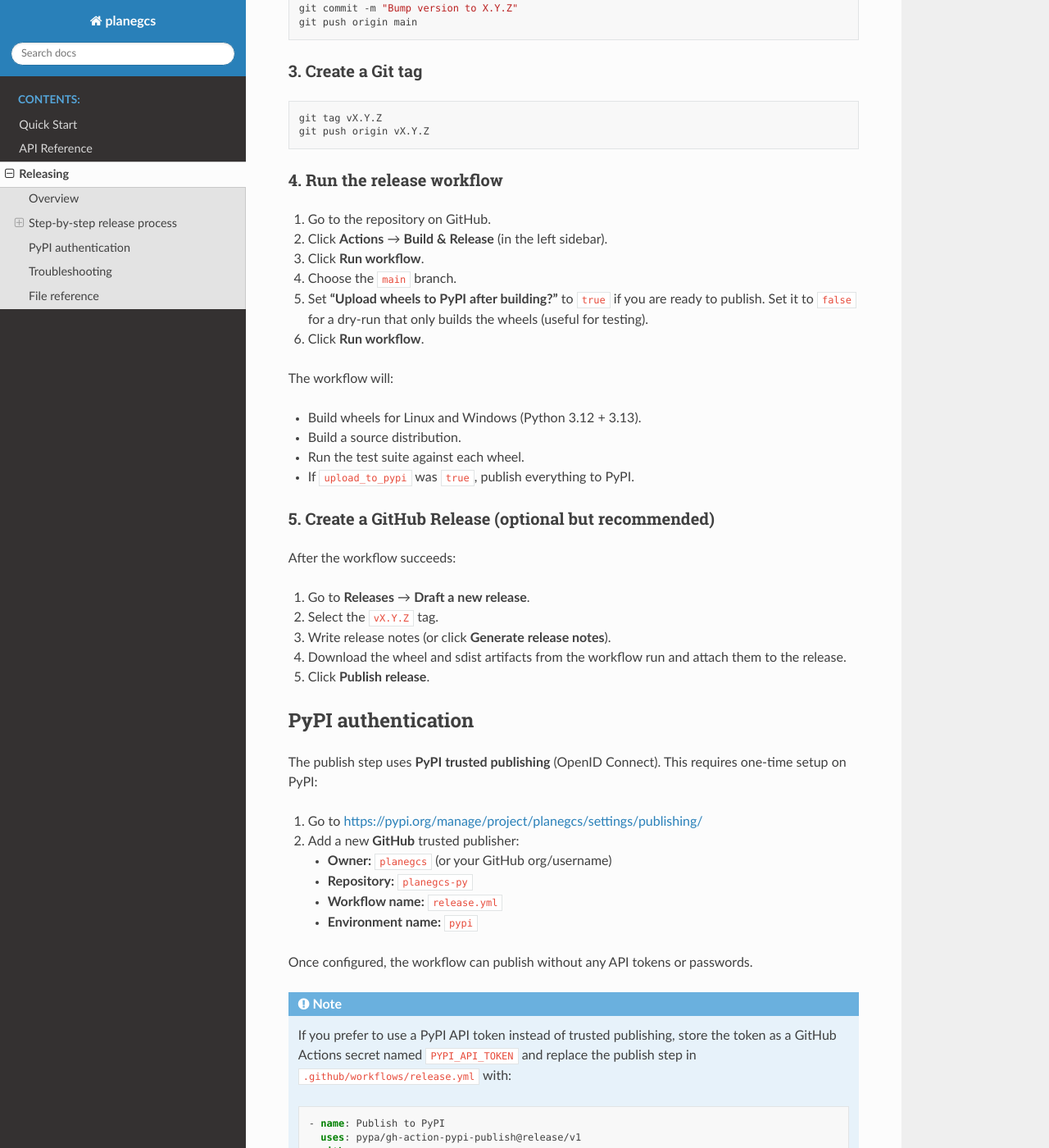
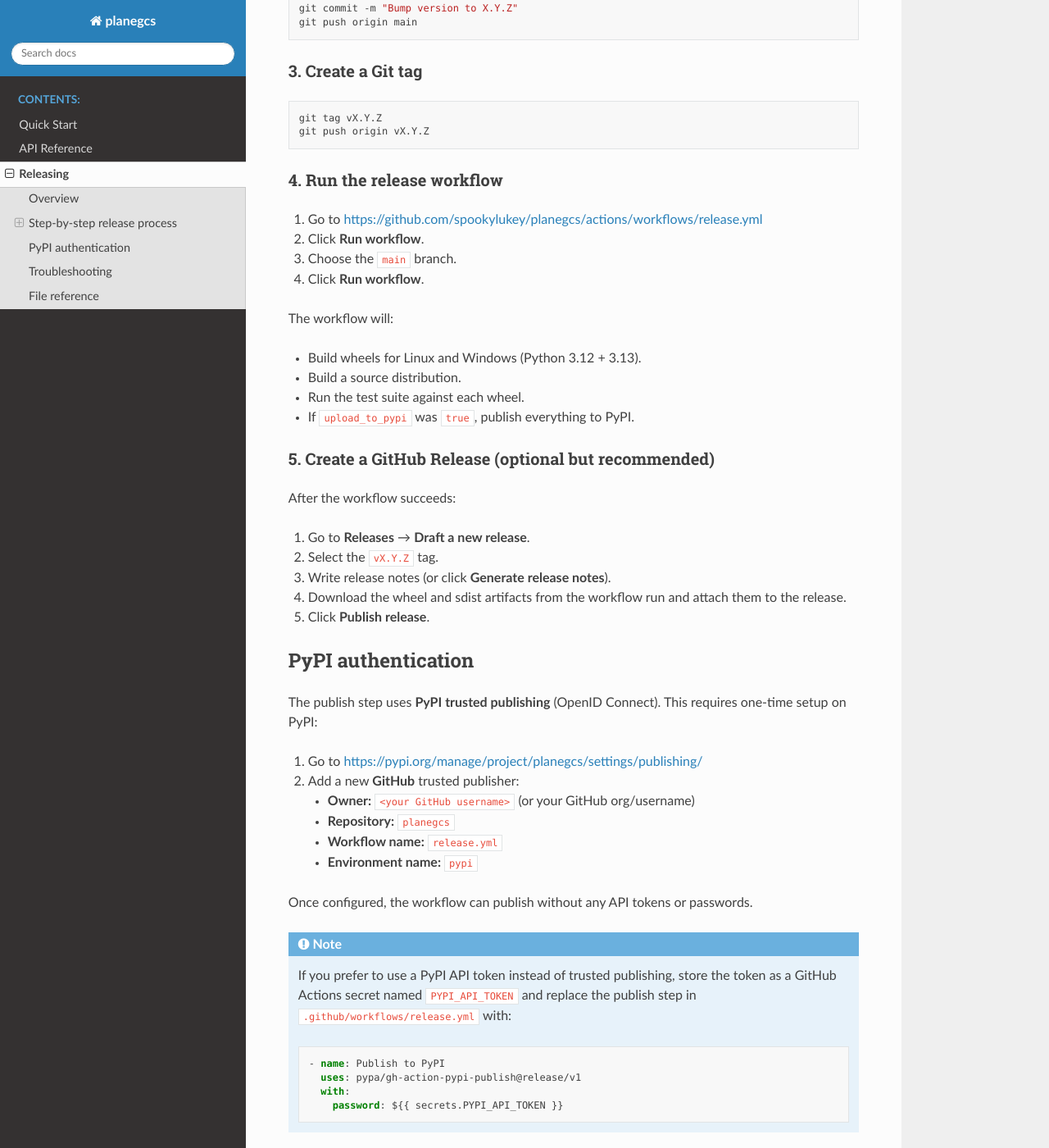
Before and after one commit to spookylukey/planegcs, a Sphinx documentation site: the page built from docs/releasing.rst, in a window 1280 px wide and 1400 px high, scrolled down 1005 px. Shown: the whole window at 82% size. Built offline with Sphinx 7.4.7 and the Read the Docs theme 3.1.0, drawn with Linux system fonts in a browser that asks for light colours.

Commit message:
Better release docs

```diff
--- a/docs/releasing.rst
+++ b/docs/releasing.rst
@@ -58,14 +58,10 @@
 4. Run the release workflow
 ~~~~~~~~~~~~~~~~~~~~~~~~~~~
 
-1. Go to the repository on GitHub.
-2. Click **Actions** → **Build & Release** (in the left sidebar).
-3. Click **Run workflow**.
-4. Choose the ``main`` branch.
-5. Set **"Upload wheels to PyPI after building?"** to ``true`` if you are
-   ready to publish.  Set it to ``false`` for a dry-run that only builds the
-   wheels (useful for testing).
-6. Click **Run workflow**.
+1. Go to https://github.com/spookylukey/planegcs/actions/workflows/release.yml
+2. Click **Run workflow**.
+3. Choose the ``main`` branch.
+4. Click **Run workflow**.
 
 The workflow will:
 
@@ -95,8 +91,8 @@
 1. Go to https://pypi.org/manage/project/planegcs/settings/publishing/
 2. Add a new **GitHub** trusted publisher:
 
-   * **Owner:** ``planegcs``  (or your GitHub org/username)
-   * **Repository:** ``planegcs-py``
+   * **Owner:** ``<your GitHub username>``  (or your GitHub org/username)
+   * **Repository:** ``planegcs``
    * **Workflow name:** ``release.yml``
    * **Environment name:** ``pypi``
 
```
